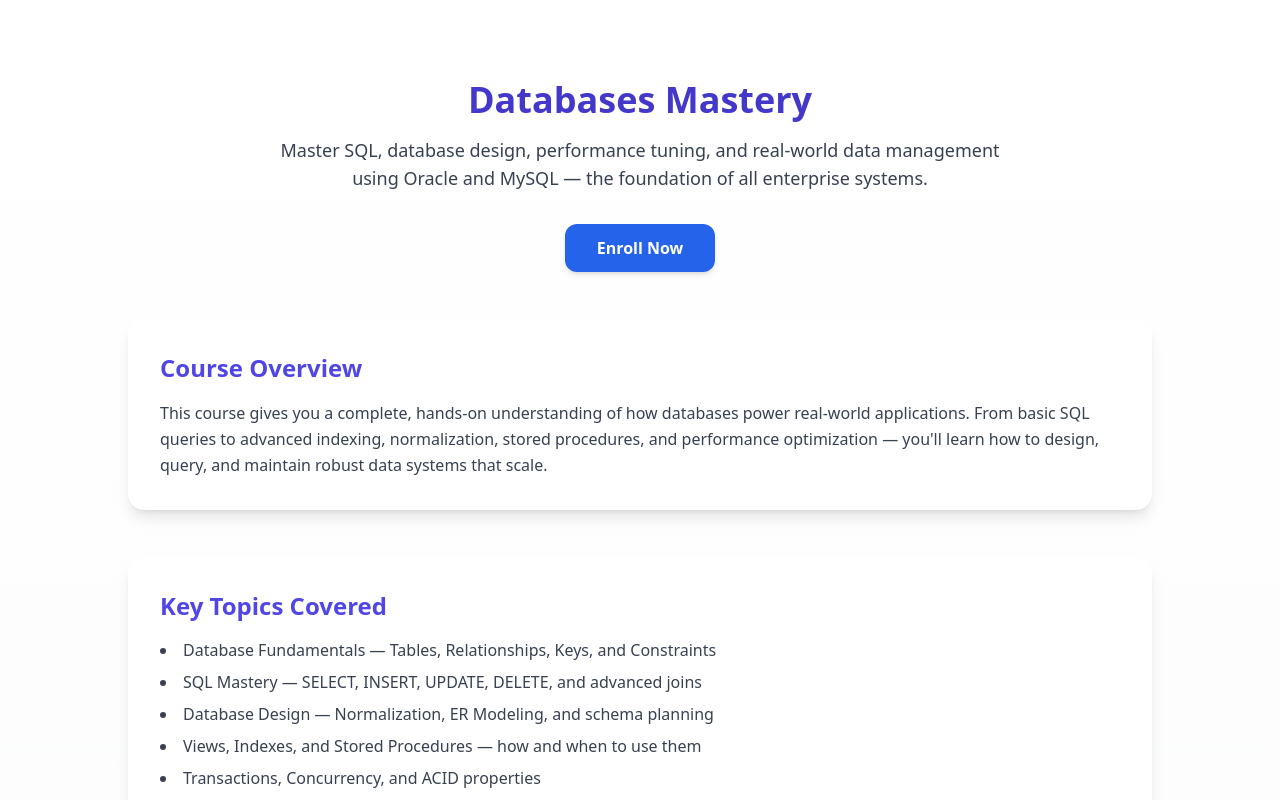
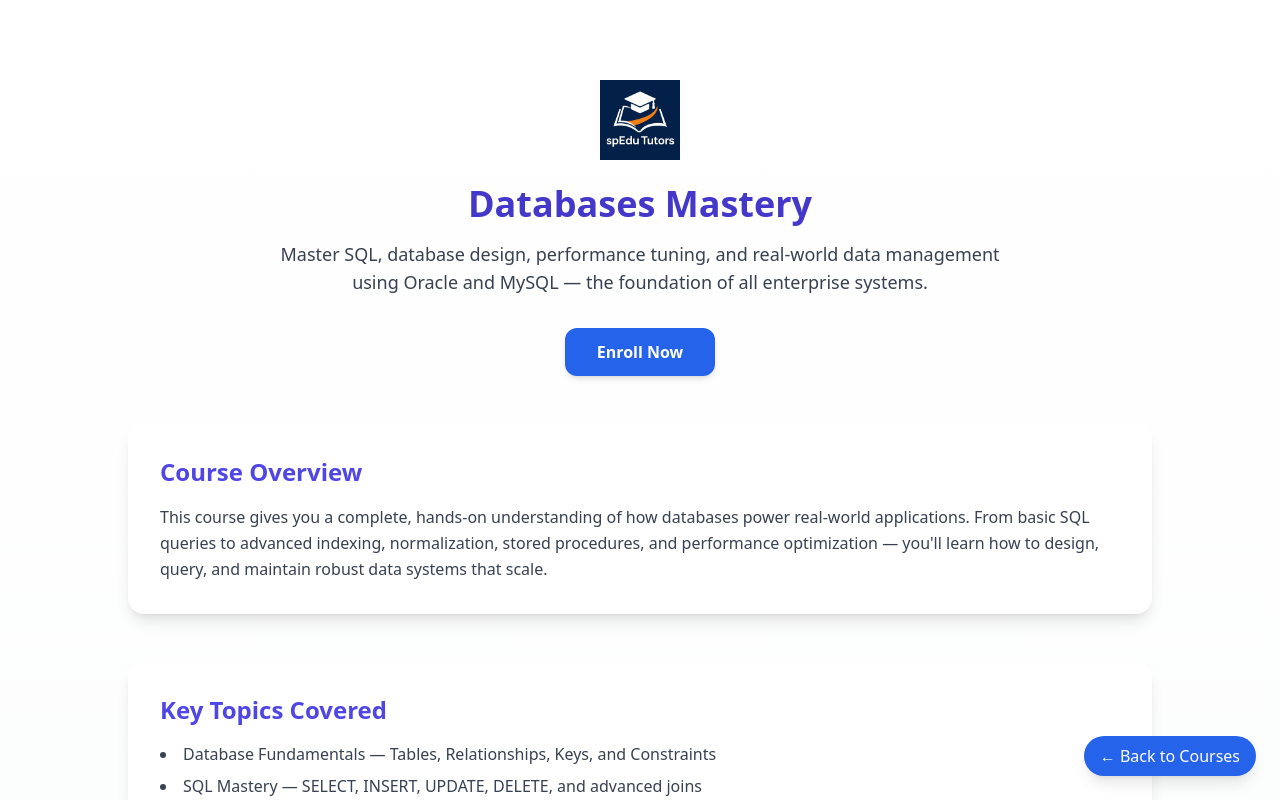
Before and after one commit to sanjaysingh-2015/spedu-tutors-site, a React (Vite) app: page /courses/databases in a window 1280 px wide. Shown: the top 800 px of the page. Built offline with nearby package versions, Linux system fonts and the light colour scheme.

Commit message:
UAT Release

```diff
--- a/src/App.jsx
+++ b/src/App.jsx
@@ -1,27 +1,42 @@
-import Hero from './components/Hero'
-import About from './components/About'
-import WhyChooseUs from './components/WhyChooseUs'
-import Courses from './components/Courses'
-import Footer from './components/Footer'
-import JavaMasteryCourse from './components/JavaMasteryCourse'
-import SpringBootCourse from './components/SpringBootCourse'
-import DatabaseCourse from'./components/DatabaseCourse'
-import CloudComputing from "./components/CloudComputing"
+import Hero from "./components/Hero";
+import About from "./components/About";
+import WhyChooseUs from "./components/WhyChooseUs";
+import Courses from "./components/Courses";
+import Footer from "./components/Footer";
+
+import JavaMasteryCourse from "./components/JavaMasteryCourse";
+import SpringBootCourse from "./components/SpringBootCourse";
+import DatabaseCourse from "./components/DatabaseCourse";
+import CloudComputing from "./components/CloudComputing";
+
+import { Routes, Route } from "react-router-dom";
 
 function App() {
   return (
     <div className="overflow-x-hidden">
-      <Hero />
-      <About />
-      <WhyChooseUs />
-      <Courses />
-      <Footer />
-      <JavaMasteryCourse />
-      <SpringBootCourse />
-      <DatabaseCourse />
-      <CloudComputing />
+      <Routes>
+        {/* Main Home Page */}
+        <Route
+          path="/"
+          element={
+            <>
+              <Hero />
+              <About />
+              <WhyChooseUs />
+              <Courses />
+              <Footer />
+            </>
+          }
+        />
+
+        {/* Individual Course Pages */}
+        <Route path="/courses/java-mastery" element={<JavaMasteryCourse />} />
+        <Route path="/courses/spring-boot" element={<SpringBootCourse />} />
+        <Route path="/courses/databases" element={<DatabaseCourse />} />
+        <Route path="/courses/cloud-computing" element={<CloudComputing />} />
+      </Routes>
     </div>
-  )
+  );
 }
 
-export default App
+export default App;
--- a/src/components/CloudComputing.jsx
+++ b/src/components/CloudComputing.jsx
@@ -1,9 +1,12 @@
 import React from "react";
+import { Link } from "react-router-dom";
+import logo from "../assets/logo.png";
 
 export default function CloudComputing() {
   return (
     <section className="bg-gradient-to-b from-sky-50 to-white text-gray-800 py-20 px-6">
       <div className="max-w-5xl mx-auto text-center mb-12">
+        <img src={logo} alt="spEdu Tutors Logo" className="mx-auto h-20 mb-6" />
         <h1 className="text-4xl font-bold text-blue-700 mb-4">
           ☁️ Cloud Computing
         </h1>
@@ -107,6 +110,13 @@ export default function CloudComputing() {
           Start Learning Now
         </a>
       </div>
+
+      <Link
+        to="/"
+        className="fixed bottom-6 right-6 bg-blue-600 hover:bg-blue-700 text-white font-medium px-4 py-2 rounded-full shadow-lg transition-transform transform hover:scale-105"
+      >
+        ← Back to Courses
+      </Link>
     </section>
   );
 }
--- a/src/components/DatabaseCourse.jsx
+++ b/src/components/DatabaseCourse.jsx
@@ -1,10 +1,12 @@
 import React from "react";
 import { Link } from "react-router-dom";
+import logo from "../assets/logo.png";
 
 export default function DatabasesCourse() {
   return (
     <section className="bg-gradient-to-b from-white to-gray-50 text-gray-800 py-20 px-6">
       <div className="max-w-5xl mx-auto">
+        <img src={logo} alt="spEdu Tutors Logo" className="mx-auto h-20 mb-6" />
         {/* Header */}
         <div className="text-center mb-12">
           <h1 className="text-4xl font-bold text-indigo-700 mb-4">
@@ -100,6 +102,13 @@ export default function DatabasesCourse() {
           </a>
         </div>
       </div>
+
+      <Link
+        to="/"
+        className="fixed bottom-6 right-6 bg-blue-600 hover:bg-blue-700 text-white font-medium px-4 py-2 rounded-full shadow-lg transition-transform transform hover:scale-105"
+      >
+        ← Back to Courses
+      </Link>
     </section>
   );
 }
--- a/src/components/JavaMasteryCourse.jsx
+++ b/src/components/JavaMasteryCourse.jsx
@@ -1,5 +1,6 @@
 import React from "react";
 import logo from "../assets/logo.png";
+import { Link } from "react-router-dom";
 
 export default function JavaMasteryCourse() {
   return (
@@ -130,6 +131,12 @@ export default function JavaMasteryCourse() {
         </a>
       </div>
 
+      <Link
+        to="/"
+        className="fixed bottom-6 right-6 bg-blue-600 hover:bg-blue-700 text-white font-medium px-4 py-2 rounded-full shadow-lg transition-transform transform hover:scale-105"
+      >
+        ← Back to Courses
+      </Link>
     </section>
   );
 }
--- a/src/components/SpringBootCourse.jsx
+++ b/src/components/SpringBootCourse.jsx
@@ -92,6 +92,13 @@ export default function SpringBootCourse() {
           </a>
         </div>
       </div>
+
+      <Link
+        to="/"
+        className="fixed bottom-6 right-6 bg-blue-600 hover:bg-blue-700 text-white font-medium px-4 py-2 rounded-full shadow-lg transition-transform transform hover:scale-105"
+      >
+        ← Back to Courses
+      </Link>
     </section>
   );
 }
--- a/src/main.jsx
+++ b/src/main.jsx
@@ -1,24 +1,13 @@
 import React from "react";
 import ReactDOM from "react-dom/client";
-import { BrowserRouter, Routes, Route } from "react-router-dom";
+import { BrowserRouter } from "react-router-dom";
 import App from "./App";
-import JavaMasteryCourse from "./components/JavaMasteryCourse.jsx";
-import SpringBootCourse from "./components/SpringBootCourse.jsx";
-import DatabaseCourse from "./components/DatabaseCourse.jsx";
-import CloudComputing from "./components/CloudComputing.jsx";
-
 import "./index.css";
 
 ReactDOM.createRoot(document.getElementById("root")).render(
   <React.StrictMode>
     <BrowserRouter>
-      <Routes>
-        <Route path="/" element={<App />} />
-        <Route path="/courses/java-mastery" element={<JavaMasteryCourse />} />
-        <Route path="/courses/spring-boot" element={<SpringBootCourse />} />
-        <Route path="/courses/databases" element={<DatabaseCourse />} />
-        <Route path="/courses/cloud-computing" element={<CloudComputing />} />
-      </Routes>
+      <App />
     </BrowserRouter>
   </React.StrictMode>
 );
```
